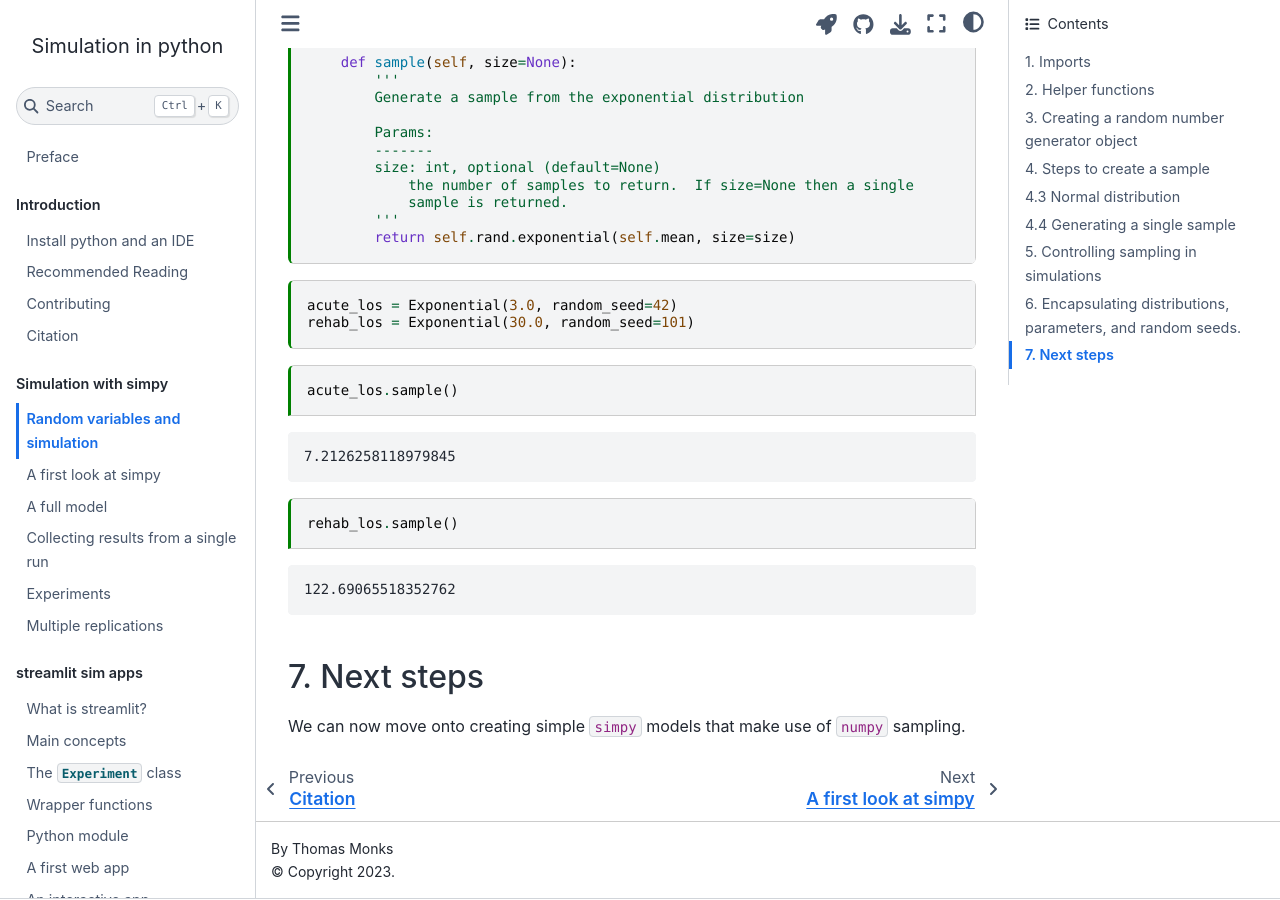
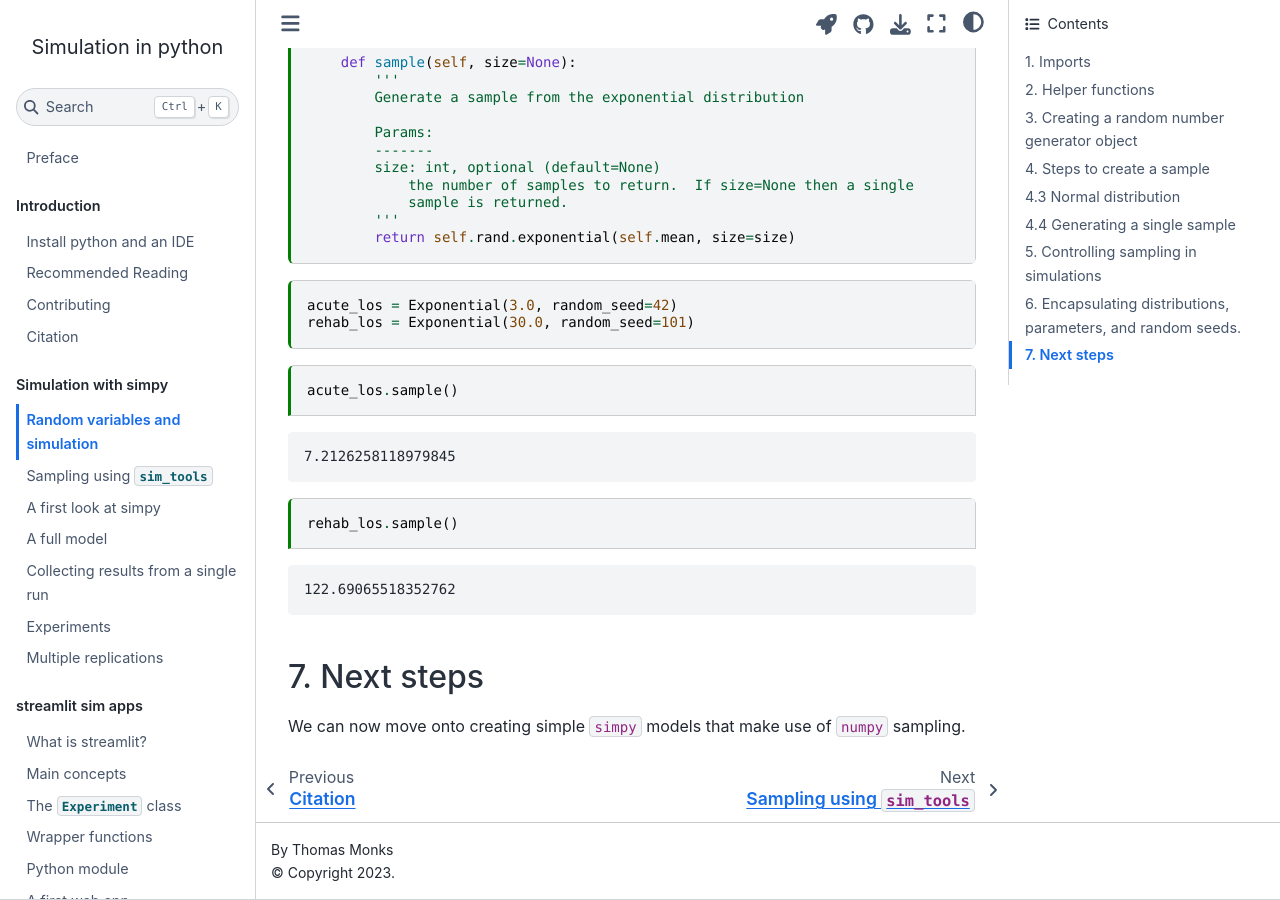
Before and after one commit to health-data-science-OR/simpy-streamlit-tutorial, a Jupyter Book: the page built from content/02_simpy/01_sampling.ipynb, in a window 1280 px wide and 900 px high, scrolled down 6813 px. Built offline with Jupyter Book 1.0.4 settings and Sphinx 7.4.7 and the Sphinx Book theme 1.1.4, drawn with Linux system fonts in a browser that asks for light colours; pages that are not in the unit, such as notebooks, are missing from menus; comment, search, counter and statistics services are not loaded.

Commit message:
TOC: added sim-tools

```diff
--- a/_toc.yml
+++ b/_toc.yml
@@ -10,6 +10,7 @@ parts:
 - caption: Simulation with simpy
   chapters:
   - file: content/02_simpy/01_sampling
+  - file: content/02_simpy/01a_sim_tools
   - file: content/02_simpy/02_basic_simpy
   - file: content/02_simpy/03_111_model
   - file: content/02_simpy/04_basic_results
```
Also changed, not shown: content/02_simpy/01_sampling.ipynb, content/02_simpy/01a_sim_tools.ipynb.
